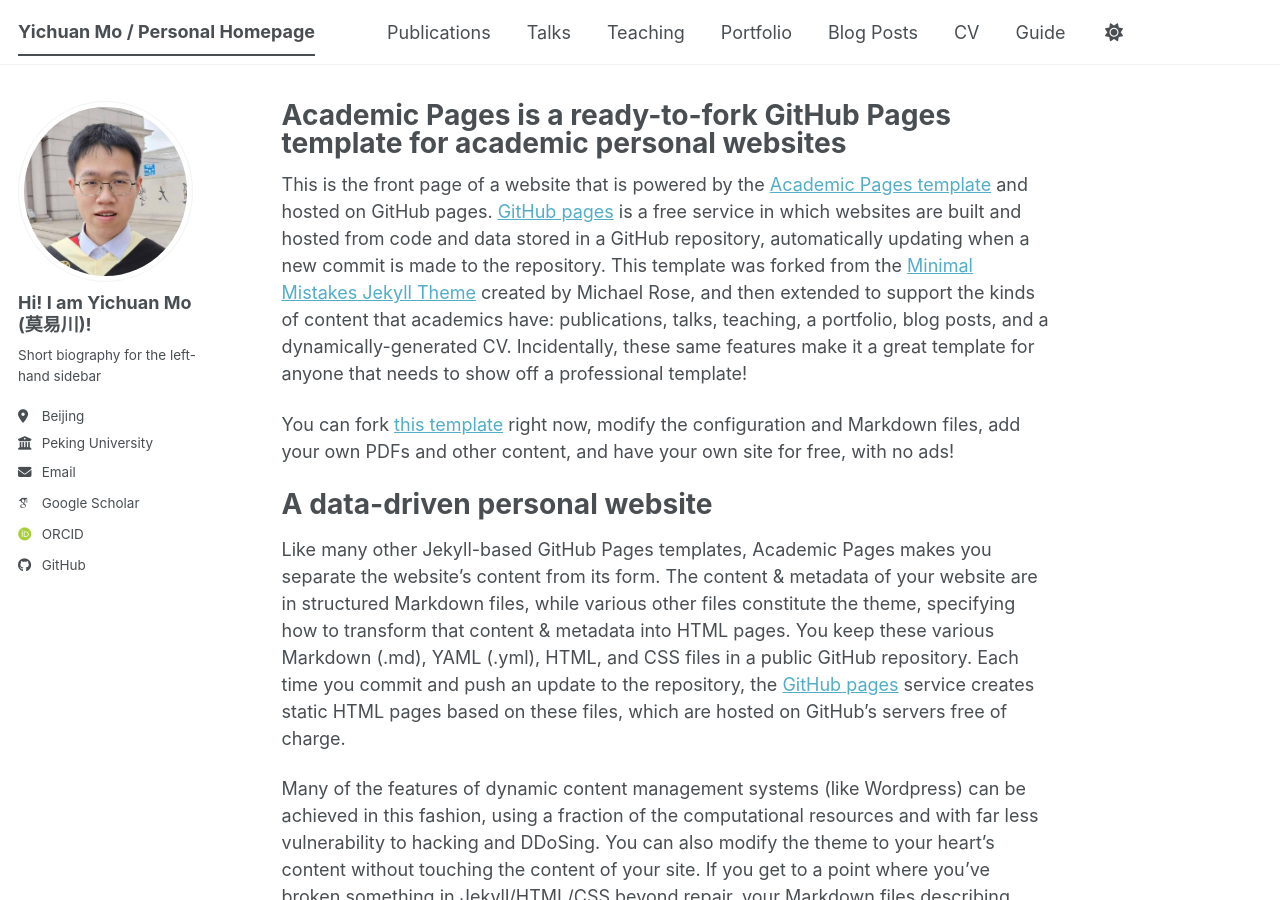
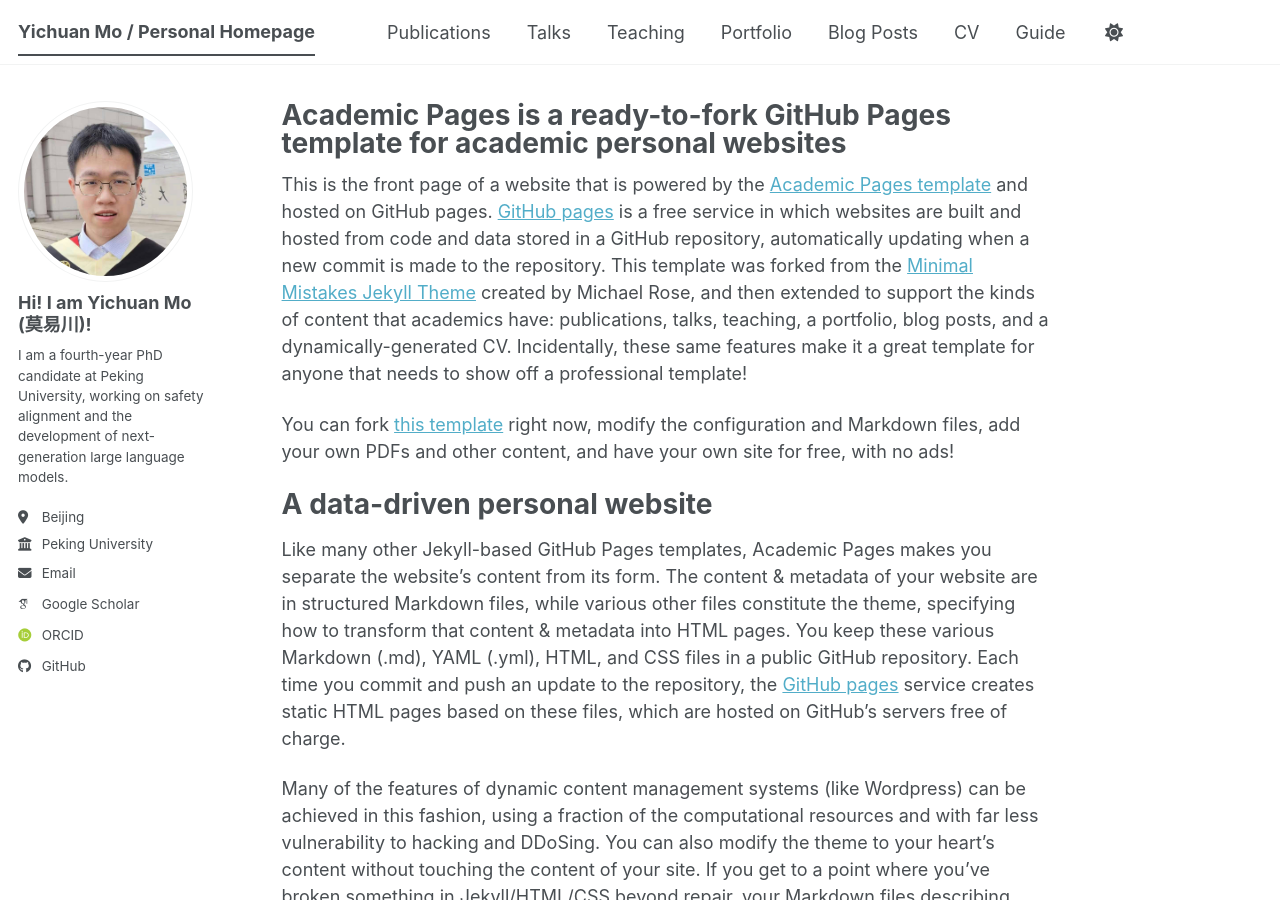
Before and after one commit to mo666666/mo666666.github.io, a Jekyll site: the page built from _pages/about.md, in a window 1280 px wide and 900 px high. Built offline with Jekyll 4.4.1, drawn with Linux system fonts in a browser that asks for light colours; some web fonts are replaced; a script bundle is joined from its source files by our own code; library files that are not in the unit come from our copies.

Commit message:
bio sentence

```diff
--- a/_config.yml
+++ b/_config.yml
@@ -26,7 +26,7 @@
   avatar           : "profile.png"
   name             : "Hi! I am Yichuan Mo (莫易川)!"
   pronouns         : # example: "she/her"
-  bio              : "Short biography for the left-hand sidebar"
+  bio              : "I am a fourth-year PhD candidate at Peking University, working on safety alignment and the development of next-generation large language models."
   location         : "Beijing"
   employer         : "Peking University"
   uri              : # URL
```
